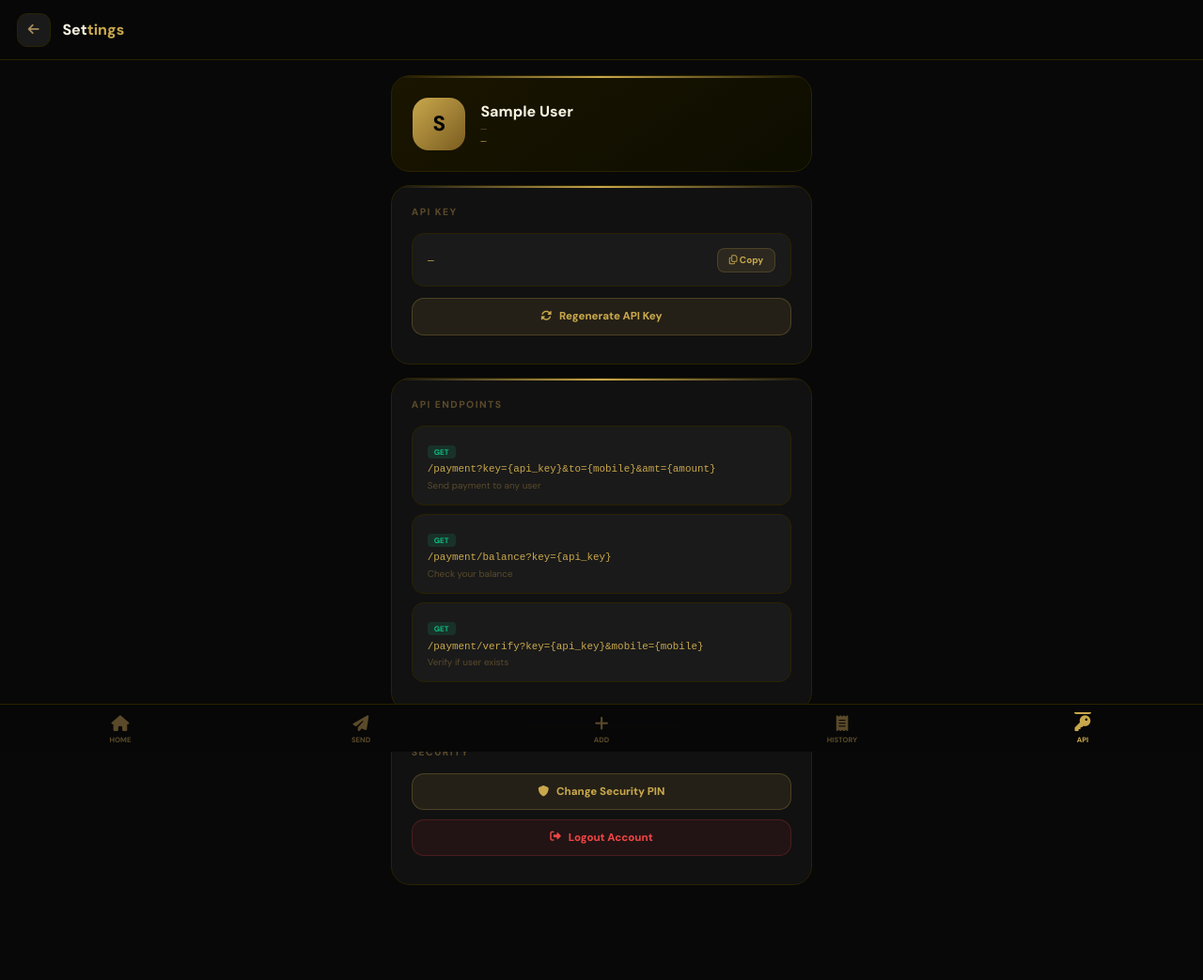
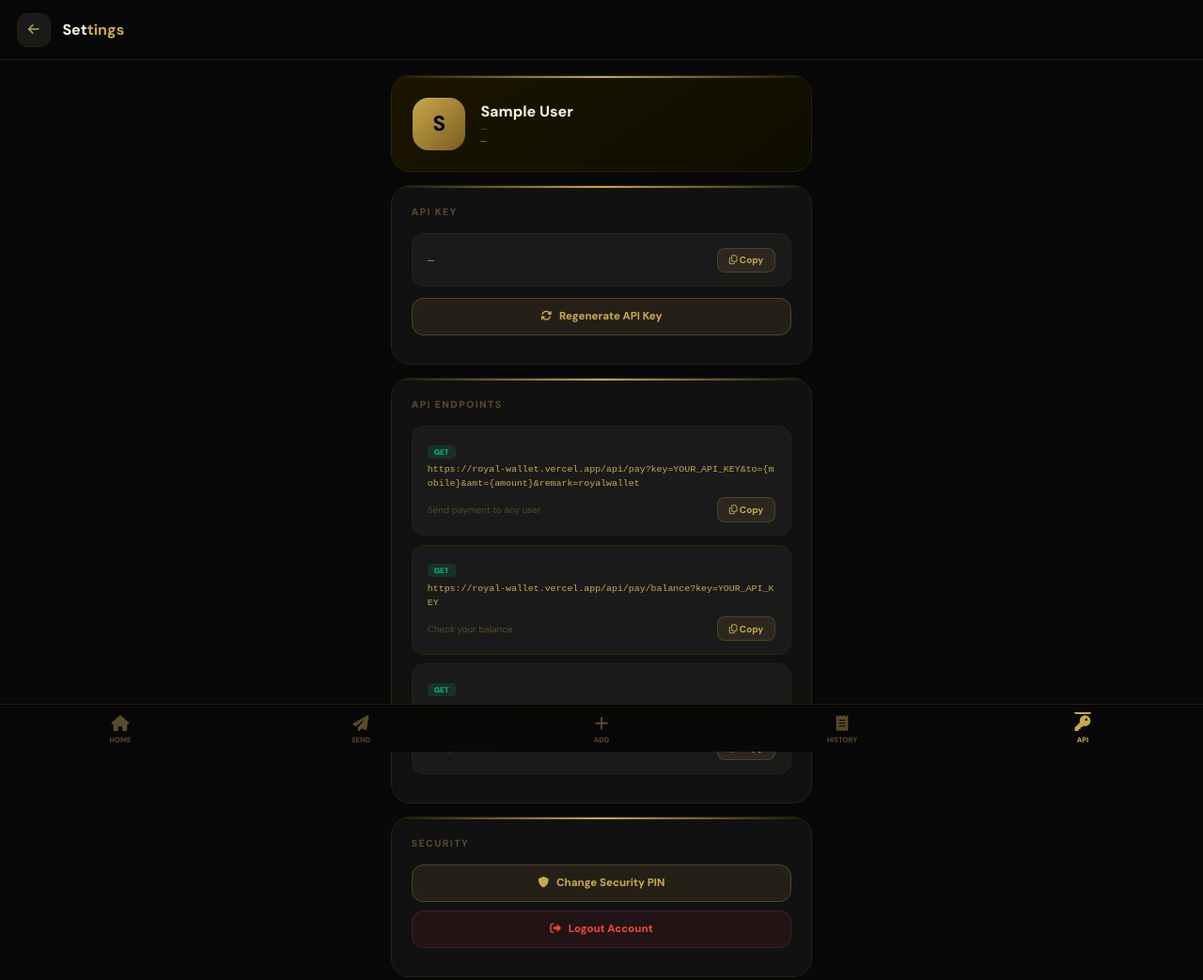
Before and after one commit to meenaserver123280-dotcom/RWBYNEX, a website: page public/settings.html in a window 1280 px wide. Shown: the whole page at 94% size. Drawn offline with Linux system fonts and the light colour scheme; sample sign-in values are in the browser's storage.

Commit message:
Update settings.html

```diff
--- a/public/settings.html
+++ b/public/settings.html
@@ -25,7 +25,7 @@ body{font-family:'DM Sans',sans-serif;background:var(--black);color:var(--text);
 .c-title{font-size:0.65rem;font-weight:800;color:var(--muted);text-transform:uppercase;letter-spacing:0.14em;margin-bottom:1rem}
 .api-box{background:var(--black3);border:1px solid var(--border);border-radius:13px;padding:0.9rem 1rem;margin-bottom:0.75rem;display:flex;align-items:center;gap:0.75rem}
 .api-key-text{flex:1;font-family:monospace;font-size:0.72rem;color:var(--gold);overflow:hidden;text-overflow:ellipsis;white-space:nowrap}
-.api-copy{background:rgba(201,168,76,0.1);border:1px solid rgba(201,168,76,0.2);border-radius:8px;padding:0.35rem 0.75rem;color:var(--gold);font-size:0.62rem;font-weight:700;cursor:pointer}
+.api-copy{background:rgba(201,168,76,0.1);border:1px solid rgba(201,168,76,0.2);border-radius:8px;padding:0.35rem 0.75rem;color:var(--gold);font-size:0.62rem;font-weight:700;cursor:pointer;white-space:nowrap;flex-shrink:0}
 .btn-sm{padding:0.7rem 1rem;background:rgba(201,168,76,0.1);border:1.5px solid rgba(201,168,76,0.25);border-radius:13px;color:var(--gold);font-size:0.72rem;font-weight:800;cursor:pointer;font-family:'DM Sans',sans-serif;transition:all 0.15s;width:100%;display:flex;align-items:center;justify-content:center;gap:0.5rem;margin-bottom:0.6rem}
 .btn-sm:active{background:rgba(201,168,76,0.2)}
 .btn-red{background:rgba(239,68,68,0.08);border-color:rgba(239,68,68,0.2);color:var(--red)}
@@ -36,8 +36,9 @@ body{font-family:'DM Sans',sans-serif;background:var(--black);color:var(--text);
 .api-endpoint{background:var(--black3);border:1px solid var(--border);border-radius:13px;padding:0.85rem 1rem;margin-bottom:0.6rem}
 .ep-method{display:inline-block;font-size:0.5rem;font-weight:800;padding:2px 7px;border-radius:4px;margin-bottom:0.35rem}
 .ep-method.get{background:rgba(16,185,129,0.15);color:var(--green)}
-.ep-url{font-family:monospace;font-size:0.68rem;color:var(--gold);word-break:break-all}
-.ep-desc{font-size:0.62rem;color:var(--muted);margin-top:0.3rem}
+.ep-url{font-family:monospace;font-size:0.62rem;color:var(--gold);word-break:break-all;line-height:1.5}
+.ep-bottom{display:flex;align-items:center;justify-content:space-between;margin-top:0.4rem}
+.ep-desc{font-size:0.62rem;color:var(--muted)}
 .bottom-nav{position:fixed;bottom:0;left:0;right:0;background:rgba(8,8,8,0.97);backdrop-filter:blur(16px);border-top:1px solid var(--border);display:flex;justify-content:space-around;padding:0.5rem 0 calc(0.5rem + env(safe-area-inset-bottom));z-index:50}
 .nav-item{display:flex;flex-direction:column;align-items:center;gap:3px;color:var(--muted);font-size:0.48rem;font-weight:800;text-transform:uppercase;cursor:pointer;text-decoration:none;flex:1;transition:color 0.18s;padding-top:4px;position:relative}
 .nav-item.active{color:var(--gold)}
@@ -74,20 +75,32 @@ body{font-family:'DM Sans',sans-serif;background:var(--black);color:var(--text);
 
   <div class="card">
     <div class="c-title">API Endpoints</div>
+
     <div class="api-endpoint">
       <div class="ep-method get">GET</div>
-      <div class="ep-url">/payment?key={api_key}&to={mobile}&amt={amount}</div>
-      <div class="ep-desc">Send payment to any user</div>
+      <div class="ep-url" id="ep-pay">—</div>
+      <div class="ep-bottom">
+        <div class="ep-desc">Send payment to any user</div>
+        <div class="api-copy" onclick="copyEp('ep-pay')"><i class="fa-regular fa-copy"></i> Copy</div>
+      </div>
     </div>
+
     <div class="api-endpoint">
       <div class="ep-method get">GET</div>
-      <div class="ep-url">/payment/balance?key={api_key}</div>
-      <div class="ep-desc">Check your balance</div>
+      <div class="ep-url" id="ep-bal">—</div>
+      <div class="ep-bottom">
+        <div class="ep-desc">Check your balance</div>
+        <div class="api-copy" onclick="copyEp('ep-bal')"><i class="fa-regular fa-copy"></i> Copy</div>
+      </div>
     </div>
+
     <div class="api-endpoint">
       <div class="ep-method get">GET</div>
-      <div class="ep-url">/payment/verify?key={api_key}&mobile={mobile}</div>
-      <div class="ep-desc">Verify if user exists</div>
+      <div class="ep-url" id="ep-ver">—</div>
+      <div class="ep-bottom">
+        <div class="ep-desc">Verify if user exists</div>
+        <div class="api-copy" onclick="copyEp('ep-ver')"><i class="fa-regular fa-copy"></i> Copy</div>
+      </div>
     </div>
   </div>
 
@@ -106,16 +119,30 @@ body{font-family:'DM Sans',sans-serif;background:var(--black);color:var(--text);
 </div>
 <script>
 const API='';
+const BASE='https://royal-wallet.vercel.app';
 const token=localStorage.getItem('rw_token');
 const user=JSON.parse(localStorage.getItem('rw_user')||'{}');
 if(!token)window.location.href='index.html';
+
 document.getElementById('p-av').textContent=(user.name||'R')[0].toUpperCase();
 document.getElementById('p-name').textContent=user.name||'—';
 document.getElementById('p-mobile').textContent=user.mobile||'—';
 document.getElementById('p-wid').textContent=user.wallet_id||'—';
 document.getElementById('api-key').textContent=user.api_key||'—';
+
+// Build URLs with real api key
+const k = user.api_key || 'YOUR_API_KEY';
+document.getElementById('ep-pay').textContent = `${BASE}/api/pay?key=${k}&to={mobile}&amt={amount}&remark=royalwallet`;
+document.getElementById('ep-bal').textContent = `${BASE}/api/pay/balance?key=${k}`;
+document.getElementById('ep-ver').textContent = `${BASE}/api/pay/verify?key=${k}&mobile={mobile}`;
+
 function showMsg(t,type){const m=document.getElementById('msg');m.textContent=t;m.className='msg '+type;}
 function copyKey(){navigator.clipboard.writeText(user.api_key||'').then(()=>showMsg('API Key copied!','success'));}
+function copyEp(id){
+  const txt=document.getElementById(id).textContent;
+  navigator.clipboard.writeText(txt).then(()=>showMsg('URL copied!','success'));
+}
+
 async function regenKey(){
   if(!confirm('API key regenerate karna chahte ho? Old key kaam nahi karega.'))return;
   try{
@@ -125,6 +152,10 @@ async function regenKey(){
       user.api_key=d.api_key;
       localStorage.setItem('rw_user',JSON.stringify(user));
       document.getElementById('api-key').textContent=d.api_key;
+      // Update URLs with new key
+      document.getElementById('ep-pay').textContent=`${BASE}/api/pay?key=${d.api_key}&to={mobile}&amt={amount}&remark=royalwallet`;
+      document.getElementById('ep-bal').textContent=`${BASE}/api/pay/balance?key=${d.api_key}`;
+      document.getElementById('ep-ver').textContent=`${BASE}/api/pay/verify?key=${d.api_key}&mobile={mobile}`;
       showMsg('✅ New API key generated!','success');
     }else showMsg(d.message||'Error','error');
   }catch(e){showMsg('Network error','error');}
```
